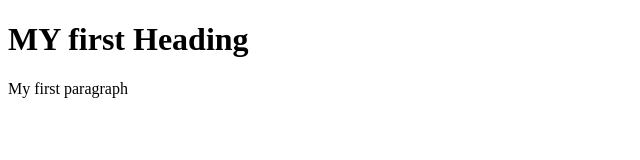
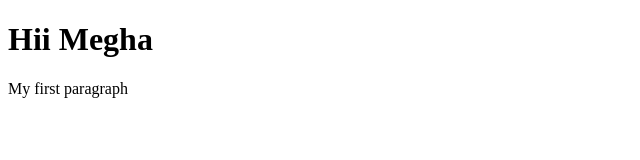
Before and after one commit to shivam9045y/web-D, a plain HTML site: page site/index.html in a window 1280 px wide. Shown: the whole page, without its empty margins (0-640 px from the left). Drawn offline with Linux system fonts and the light colour scheme.

Commit message:
Small addition to our page.

```diff
--- a/site/index.html
+++ b/site/index.html
@@ -5,7 +5,7 @@
 </head>
 <boady>
 
-<h1>MY first Heading</h1>
+<h1>Hii Megha</h1>
 <p>My first paragraph</p>
 </body>
 </html>
```
